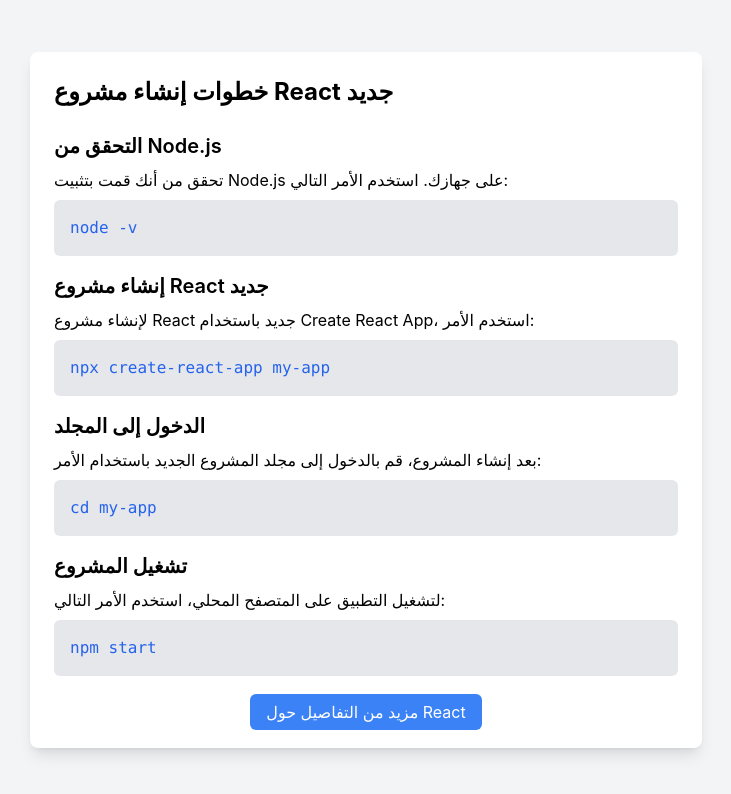
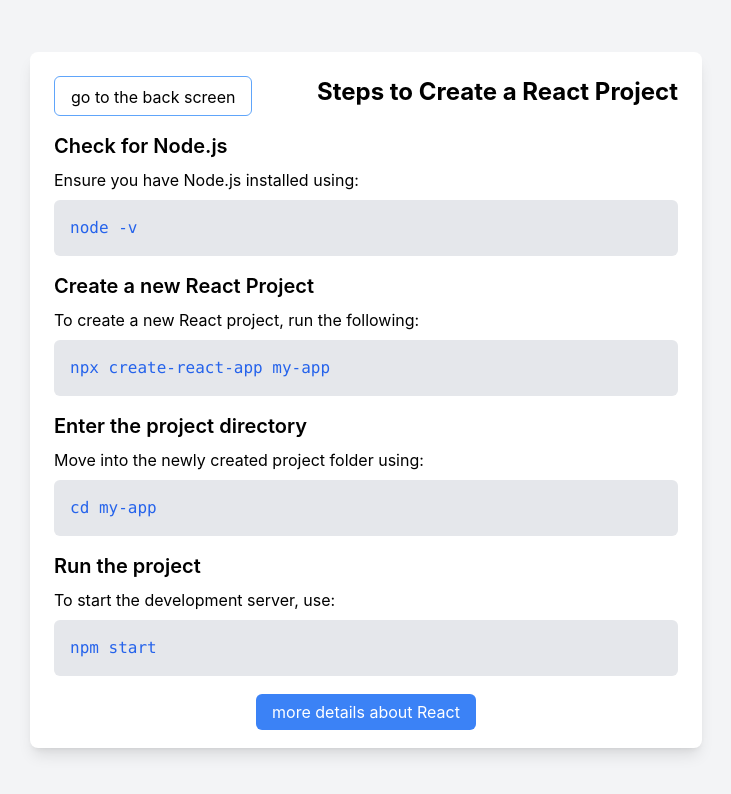
Before and after one commit to abdulrahmanRadan/who-is-react, a React (Create React App) app: page /en in a window 1280 px wide. Shown: the top 794 px of the page, without its empty margins (274-1005 px from the left). Built offline with nearby package versions, Linux system fonts and the light colour scheme.

Commit message:
make the page to arabic and english

```diff
--- a/package.json
+++ b/package.json
@@ -9,6 +9,7 @@
     "@testing-library/user-event": "^13.5.0",
     "react": "^18.3.1",
     "react-dom": "^18.3.1",
+    "react-router-dom": "^6.26.2",
     "react-scripts": "5.0.1",
     "web-vitals": "^2.1.4"
   },
--- a/src/App.js
+++ b/src/App.js
@@ -1,64 +1,20 @@
-// App.js
 import React from "react";
-
-const steps = [
-  {
-    id: 1,
-    title: "التحقق من Node.js",
-    description:
-      "تحقق من أنك قمت بتثبيت Node.js على جهازك. استخدم الأمر التالي:",
-    code: "node -v",
-  },
-  {
-    id: 2,
-    title: "إنشاء مشروع React جديد",
-    description:
-      "لإنشاء مشروع React جديد باستخدام Create React App، استخدم الأمر:",
-    code: "npx create-react-app my-app",
-  },
-  {
-    id: 3,
-    title: "الدخول إلى المجلد",
-    description:
-      "بعد إنشاء المشروع، قم بالدخول إلى مجلد المشروع الجديد باستخدام الأمر:",
-    code: "cd my-app",
-  },
-  {
-    id: 4,
-    title: "تشغيل المشروع",
-    description: "لتشغيل التطبيق على المتصفح المحلي، استخدم الأمر التالي:",
-    code: "npm start",
-  },
-];
+import { BrowserRouter as Router, Route, Routes } from "react-router-dom";
+import LanguageSelection from "./components/LanguageSelection";
+import ArabicPage from "./components/ArabicPage";
+import EnglishPage from "./components/EnglishPage";
+import NotFound from "./components/NotFound";
 
 const App = () => {
   return (
-    <div className="min-h-screen bg-gray-100 flex items-center justify-center">
-      <div className="bg-white p-6 rounded-lg shadow-lg w-full max-w-2xl">
-        <h1 className="text-2xl font-bold mb-6">
-          خطوات إنشاء مشروع React جديد
-        </h1>
-        {steps.map((step) => (
-          <div key={step.id} className="mb-4">
-            <h2 className="text-xl font-semibold mb-2">{step.title}</h2>
-            <p className="mb-2">{step.description}</p>
-            <pre className="bg-gray-200 p-4 rounded-md">
-              <code className="text-blue-600">{step.code}</code>
-            </pre>
-          </div>
-        ))}
-        <div className="mt-6 text-center">
-          <a
-            href="https://reactjs.org/docs/getting-started.html"
-            target="_blank"
-            rel="noopener noreferrer"
-            className="text-white bg-blue-500 px-4 py-2 rounded-md"
-          >
-            مزيد من التفاصيل حول React
-          </a>
-        </div>
-      </div>
-    </div>
+    <Router>
+      <Routes>
+        <Route path="/" element={<LanguageSelection />} />
+        <Route path="/ar" element={<ArabicPage />} />
+        <Route path="/en" element={<EnglishPage />} />
+        <Route path="*" element={<NotFound />} />
+      </Routes>
+    </Router>
   );
 };
 
--- /dev/null
+++ b/src/components/ArabicPage.js
@@ -0,0 +1,63 @@
+import React from "react";
+import BackButton from "./backButton";
+
+const ArabicPage = () => {
+  const steps = [
+    {
+      id: 1,
+      title: "التحقق من Node.js",
+      description: "تحقق من أنك قمت بتثبيت Node.js على جهازك باستخدام:",
+      code: "node -v",
+    },
+    {
+      id: 2,
+      title: "إنشاء مشروع React جديد",
+      description: "لإنشاء مشروع React جديد، استخدم الأمر التالي:",
+      code: "npx create-react-app my-app",
+    },
+    {
+      id: 3,
+      title: "الدخول إلى مجلد المشروع",
+      description: "قم بالدخول إلى مجلد المشروع الجديد باستخدام:",
+      code: "cd my-app",
+    },
+    {
+      id: 4,
+      title: "تشغيل المشروع",
+      description: "لتشغيل التطبيق، استخدم:",
+      code: "npm start",
+    },
+  ];
+
+  return (
+    <div className="min-h-screen bg-gray-100 flex items-center justify-center">
+      <div className="bg-white p-6 rounded-lg shadow-lg w-full max-w-2xl text-right">
+        <div className="flex justify-between">
+          <BackButton link="/" context="العودة إلى الصفحة الرئيسية" />
+          <h1 className="text-2xl font-bold mb-6">خطوات إنشاء مشروع React</h1>
+        </div>
+        {steps.map((step) => (
+          <div key={step.id} className="mb-4">
+            <h2 className="text-xl font-semibold mb-2">{step.title}</h2>
+            <p className="mb-2">{step.description}</p>
+            <pre className="bg-gray-200 p-4 rounded-md">
+              <code className="text-blue-600">{step.code}</code>
+            </pre>
+          </div>
+        ))}
+        <div className="mt-6 text-center">
+          <a
+            href="https://reactjs.org/docs/getting-started.html"
+            target="_blank"
+            rel="noopener noreferrer"
+            className="text-white bg-blue-500 px-4 py-2 rounded-md"
+          >
+            مزيد من التفاصيل حول React
+          </a>
+        </div>
+      </div>
+    </div>
+  );
+};
+
+export default ArabicPage;
--- /dev/null
+++ b/src/components/EnglishPage.js
@@ -0,0 +1,65 @@
+import React from "react";
+import BackButton from "./backButton";
+
+const EnglishPage = () => {
+  const steps = [
+    {
+      id: 1,
+      title: "Check for Node.js",
+      description: "Ensure you have Node.js installed using:",
+      code: "node -v",
+    },
+    {
+      id: 2,
+      title: "Create a new React Project",
+      description: "To create a new React project, run the following:",
+      code: "npx create-react-app my-app",
+    },
+    {
+      id: 3,
+      title: "Enter the project directory",
+      description: "Move into the newly created project folder using:",
+      code: "cd my-app",
+    },
+    {
+      id: 4,
+      title: "Run the project",
+      description: "To start the development server, use:",
+      code: "npm start",
+    },
+  ];
+
+  return (
+    <div className="min-h-screen bg-gray-100 flex items-center justify-center">
+      <div className="bg-white p-6 rounded-lg shadow-lg w-full max-w-2xl">
+        <div className="flex justify-between">
+          <BackButton link="/" context="go to the back screen" />
+          <h1 className="text-2xl font-bold mb-6">
+            Steps to Create a React Project
+          </h1>
+        </div>
+        {steps.map((step) => (
+          <div key={step.id} className="mb-4">
+            <h2 className="text-xl font-semibold mb-2">{step.title}</h2>
+            <p className="mb-2">{step.description}</p>
+            <pre className="bg-gray-200 p-4 rounded-md">
+              <code className="text-blue-600">{step.code}</code>
+            </pre>
+          </div>
+        ))}
+        <div className="mt-6 text-center">
+          <a
+            href="https://reactjs.org/docs/getting-started.html"
+            target="_blank"
+            rel="noopener noreferrer"
+            className="text-white bg-blue-500 px-4 py-2 rounded-md"
+          >
+            more details about React
+          </a>
+        </div>
+      </div>
+    </div>
+  );
+};
+
+export default EnglishPage;
--- /dev/null
+++ b/src/components/LanguageSelection.js
@@ -0,0 +1,30 @@
+import React from "react";
+import { Link } from "react-router-dom";
+
+const LanguageSelection = () => {
+  return (
+    <div className="min-h-screen flex items-center justify-center bg-gray-100">
+      <div className="bg-white p-6 rounded-lg shadow-lg text-center">
+        <h1 className="text-2xl font-bold mb-6">
+          اختر لغتك / Select Your Language
+        </h1>
+        <div className="flex justify-around">
+          <Link
+            to="/ar"
+            className="bg-blue-500 text-white px-4 py-2 rounded-md"
+          >
+            العربية
+          </Link>
+          <Link
+            to="/en"
+            className="bg-blue-500 text-white px-4 py-2 rounded-md"
+          >
+            English
+          </Link>
+        </div>
+      </div>
+    </div>
+  );
+};
+
+export default LanguageSelection;
--- /dev/null
+++ b/src/components/NotFound.js
@@ -0,0 +1,11 @@
+import React from "react";
+
+const NotFound = () => {
+  return (
+    <div className="min-h-screen flex items-center justify-center bg-gray-100">
+      <h1 className="text-3xl font-bold">404 - Page Not Found</h1>
+    </div>
+  );
+};
+
+export default NotFound;
--- /dev/null
+++ b/src/components/backButton.js
@@ -0,0 +1,15 @@
+import React from "react";
+import { Link } from "react-router-dom";
+
+const BackButton = ({ link, context }) => {
+  return (
+    <Link
+      to={link}
+      className="border border-blue-400 px-4 py-2 rounded-md items-center h-10"
+    >
+      {context}
+    </Link>
+  );
+};
+
+export default BackButton;
```
Also changed, not shown: src/index.js (+6 -6 lines), 1 other file (tests, documents, lock files or other folders).
